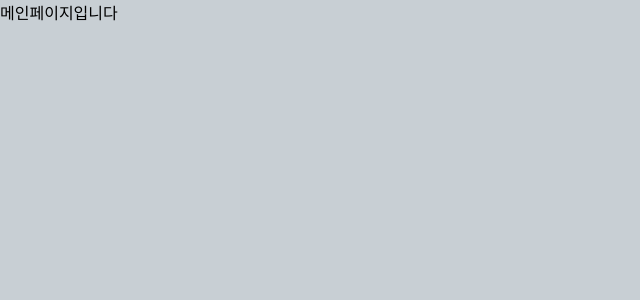
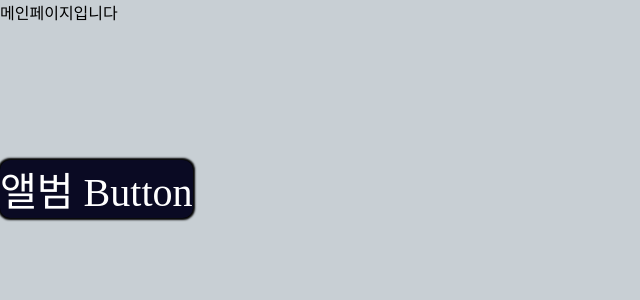
Before and after one commit to 2023SB-TeamJ/2023SB-Team-J, a React (Create React App) app in the folder frontend/: page / in a window 1280 px wide. Shown: the top 300 px of the page, without its empty margins (0-640 px from the left). Built offline with nearby package versions, Linux system fonts and the light colour scheme.

Commit message:
feat : 프로그레스 바 구현(미완성)

```diff
--- a/frontend/package.json
+++ b/frontend/package.json
@@ -3,10 +3,15 @@
   "version": "0.1.0",
   "private": true,
   "dependencies": {
+    "@emotion/react": "^11.11.1",
+    "@emotion/styled": "^11.11.0",
+    "@mui/material": "^5.14.0",
+    "@pnp/spfx-controls-react": "3.14.0",
     "@testing-library/jest-dom": "^5.16.5",
     "@testing-library/react": "^13.4.0",
     "@testing-library/user-event": "^13.5.0",
     "airbnb": "^0.0.2",
+    "framer-motion": "^10.12.18",
     "react": "^18.2.0",
     "react-dom": "^18.2.0",
     "react-router-dom": "^6.14.1",
--- a/frontend/src/pages/Main.jsx
+++ b/frontend/src/pages/Main.jsx
@@ -1,13 +1,39 @@
 import { styled } from 'styled-components';
+import { useNavigate } from 'react-router-dom';
 
-function Main() {
-  return <Container>메인페이지입니다</Container>;
+function MainPage() {
+  const navigate = useNavigate();
+
+  return (
+    <div>
+      <Container>
+        메인페이지입니다
+        <TestBtn onClick={() => navigate('/album')}>앨범 Button</TestBtn>
+      </Container>
+    </div>
+  );
 }
 
-export default Main;
+export default MainPage;
 
 const Container = styled.div`
   width: 100%;
   min-height: 100vh;
   background: ${(props) => props.theme.backgroundColor};
 `;
+
+const TestBtn = styled.div`
+  position: absolute;
+  top: 20%;
+  background-color: #0a0a23;
+  color: #fff;
+  font-size: 40px;
+  border: 2px;
+  border-radius: 10px;
+  box-shadow: 0px 0px 2px 2px rgb(0, 0, 0);
+
+  &:hover {
+    background-color: skyblue;
+    color: blue;
+  }
+`;
```
Also changed, not shown: frontend/src/components/ProgressBar.jsx (+46 -46 lines), 1 other file (tests, documents, lock files or other folders).
